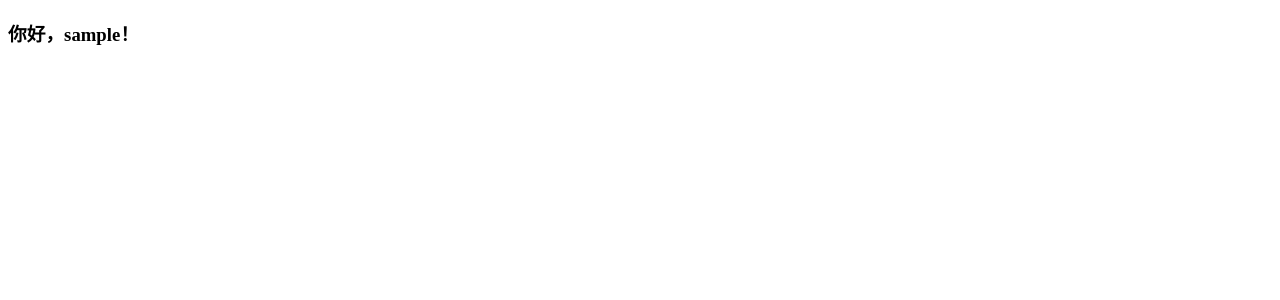
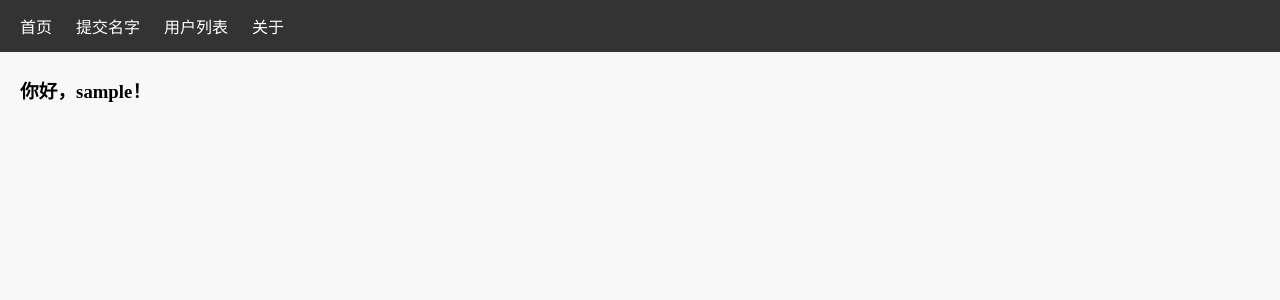
Before and after one commit to liuhongrui087-art/MyBlog, a Flask app: a page that uses templates/greet.html in a window 1280 px wide. Before the commit the part shown is almost empty. Shown: the top 300 px of the page. Run offline with Flask 3, Linux system fonts and the light colour scheme.

Commit message:
阶段2：新增 base.html 母版，/greet 继承并显示导航

```diff
--- a/static/style.css
+++ b/static/style.css
@@ -4,5 +4,22 @@ h1 {
     padding: 10px;        /* 内边距 */
 }
 body {
-    background: #f8f8f8;  /* 整个网页背景色 */
+    background: #f8f8f8;
+    margin: 0;
 }
+nav {
+    background: #333;
+    padding: 14px 20px;
+    margin-bottom: 24px;
+}
+nav a {
+    color: #fff;
+    text-decoration: none;
+    margin-right: 20px;
+}
+nav a:hover {
+    text-decoration: underline;
+}
+main {
+    padding: 0 20px;
+}
--- /dev/null
+++ b/templates/base.html
@@ -0,0 +1,20 @@
+<!DOCTYPE html>
+<html lang="zh-CN">
+<head>
+    <meta charset="UTF-8">
+    <title>{% block title %}我的博客{% endblock %}</title>
+    <link rel="stylesheet" type="text/css" href="{{ url_for('static', filename='style.css') }}">
+</head>
+<body>
+    <nav>
+        <a href="{{ url_for('main.hello') }}">首页</a>
+        <a href="{{ url_for('main.index') }}">提交名字</a>
+        <a href="{{ url_for('main.show_users') }}">用户列表</a>
+        <a href="{{ url_for('main.about') }}">关于</a>
+    </nav>
+
+    <main>
+        {% block content %}{% endblock %}
+    </main>
+</body>
+</html>
--- a/templates/greet.html
+++ b/templates/greet.html
@@ -1,10 +1,7 @@
-<!DOCTYPE html>
-<html lang="zh-CN">
-<head>
-    <meta charset="UTF-8">
-    <title>问候</title>
-</head>
-<body>
+{% extends "base.html" %}
+
+{% block title %}问候 - 我的博客{% endblock %}
+
+{% block content %}
     <h3>你好，{{ name }}！</h3>
-</body>
-</html>
+{% endblock %}
```
